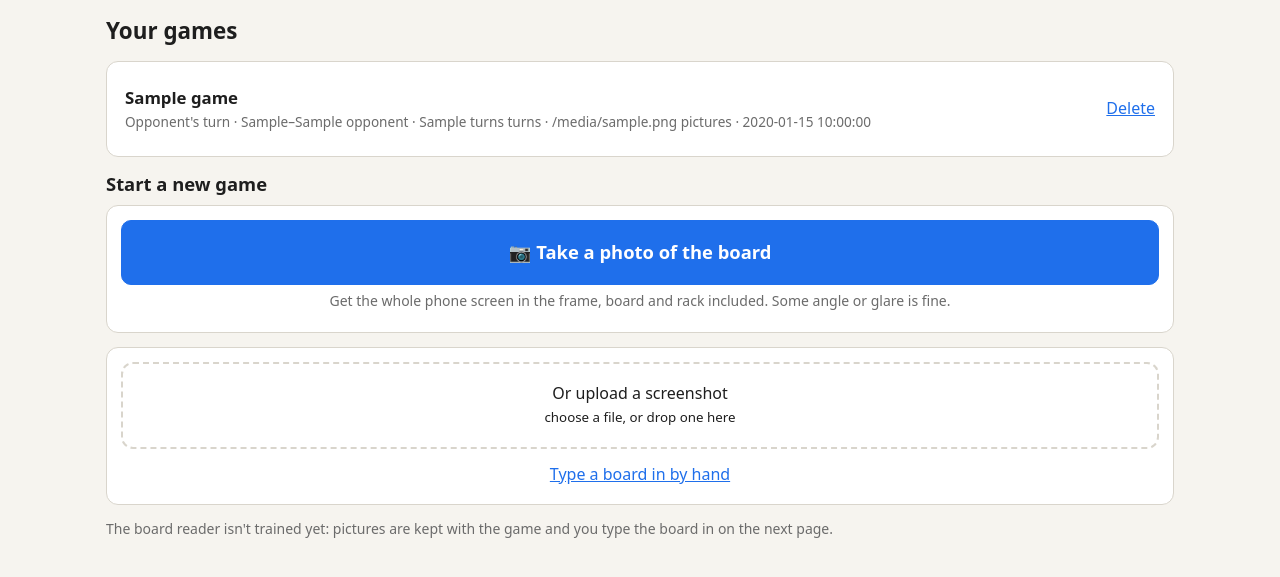
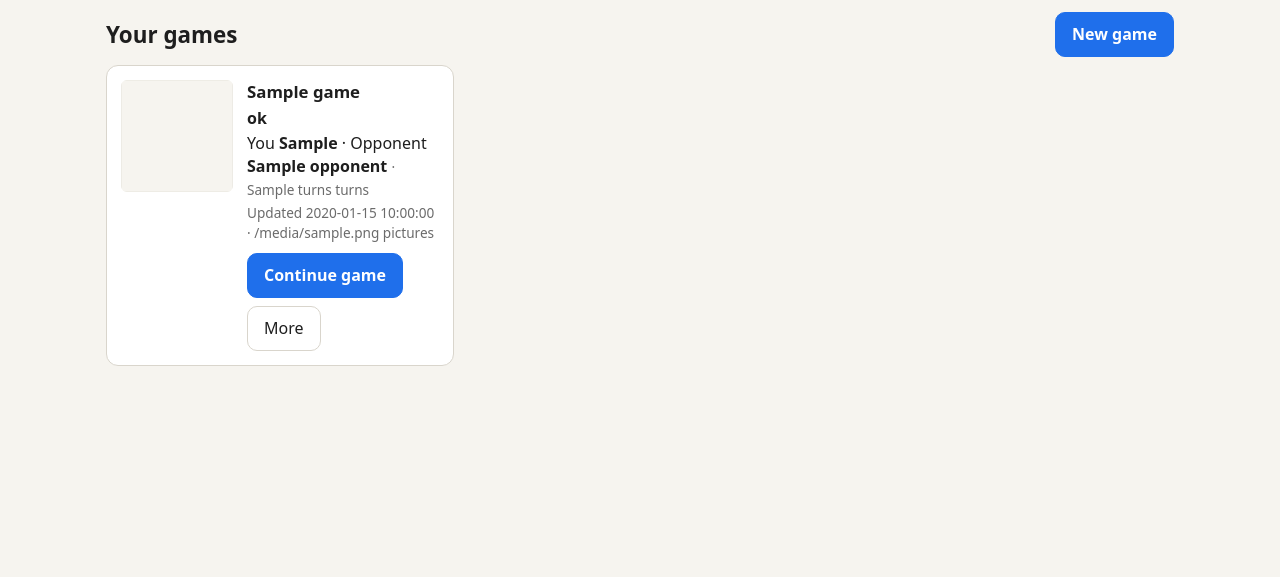
Before and after one commit to radmanesh/scrabble-bot, a Python web app: template src/wwf/web/templates/upload.html in a window 1280 px wide. Shown: the part 44-621 px from the top of the page. Run offline with Jinja, Linux system fonts and the light colour scheme; the template is opened without the code that fills it: most values are stand-ins (such as "Sample title", 1, 10 or a date in 2020).

Commit message:
Games page: cards with the saved board, scores, and New game beside the title
Each game is a card: a thumbnail of the saved board (not the latest picture, and
never a suggestion; unconfirmed tiles are dashed and hollow as well as lighter),
whether it is your turn or the opponent's, scores labelled You and Opponent,
last-updated time, and a Continue game button. Rename and Delete sit in a
secondary menu and Delete names the game. New game is beside the title and
offers Take a photo, Upload image and Enter board manually. The thumbnail is one
image for assistive technology rather than a cell per square.

No change to routes, stored data or solver behaviour.

Co-Authored-By: Claude Sonnet 5.5 <noreply@anthropic.com>

```diff
--- a/src/wwf/web/static/board.css
+++ b/src/wwf/web/static/board.css
@@ -234,3 +234,37 @@ dl.kv dd { margin: 0; font-family: ui-monospace, Menlo, monospace; }
 .turn-thumb { margin-left: auto; }
 .turn-thumb img { width: 36px; height: 36px; object-fit: cover; border-radius: 6px; border: 1px solid var(--line); vertical-align: middle; }
 .turn-log li { display: flex; flex-wrap: wrap; align-items: center; gap: 6px; }
+
+/* home: game cards */
+.sr-only { position: absolute; width: 1px; height: 1px; overflow: hidden; clip: rect(0 0 0 0); white-space: nowrap; }
+.page-head { display: flex; flex-wrap: wrap; align-items: center; justify-content: space-between; gap: 8px 16px; margin-bottom: 8px; }
+.page-head h1 { margin: 0; }
+.new-game[open] { flex: 1 1 100%; }
+.new-game > summary { list-style: none; cursor: pointer; text-align: center; }
+.new-game > summary::-webkit-details-marker { display: none; }
+.new-game-panel { margin-top: 12px; }
+.game-cards { list-style: none; margin: 0; padding: 0; display: grid; gap: 12px; grid-template-columns: 1fr; }
+@media (min-width: 720px) { .game-cards { grid-template-columns: repeat(2, 1fr); } }
+@media (min-width: 1040px) { .game-cards { grid-template-columns: repeat(3, 1fr); } }
+.game-card { display: flex; gap: 14px; margin: 0; align-items: flex-start; }
+.card-board { flex: 0 0 112px; }
+.card-body { flex: 1; min-width: 0; display: grid; gap: 2px; }
+.card-body p { margin: 0; }
+.game-name { font-size: 1.05rem; margin: 0; overflow-wrap: anywhere; }
+.game-status { font-weight: 700; }
+.game-status.mine { color: var(--accent); }
+.game-score { font-variant-numeric: tabular-nums; }
+.card-actions { display: flex; flex-wrap: wrap; gap: 8px; align-items: flex-start; margin-top: 8px; }
+.card-menu > summary { list-style: none; cursor: pointer; }
+.card-menu > summary::-webkit-details-marker { display: none; }
+.card-menu-body { margin-top: 8px; display: grid; gap: 8px; }
+.card-menu-body form { margin: 0; }
+button.link.danger { color: var(--err); }
+.board-preview { width: 100%; height: auto; display: block; border-radius: 6px; }
+.pv-frame { fill: var(--bg); stroke: var(--line); stroke-width: .08; }
+.pv-tile { fill: var(--tile); stroke: var(--tile-ink); stroke-width: .06; }
+.pv-draft { fill: none; stroke: var(--accent); stroke-width: .14; stroke-dasharray: .22 .16; }
+.pv-tw { fill: var(--tw); opacity: .55; } .pv-dw { fill: var(--dw); opacity: .55; }
+.pv-tl { fill: var(--tl); opacity: .55; } .pv-dl { fill: var(--dl); opacity: .55; }
+.pv-ctr { fill: var(--ctr); opacity: .55; }
+@media (max-width: 380px) { .game-card { flex-direction: column; } .card-board { flex-basis: auto; width: 140px; } }
--- /dev/null
+++ b/src/wwf/web/templates/_board_preview.html
@@ -0,0 +1,12 @@
+{# A thumbnail of a saved board. `g.preview` is 15 strings: "." empty, "c" confirmed tile, "d" tile
+   of the open turn that isn't confirmed yet. One image for assistive technology, not 225 cells.
+   Unconfirmed tiles are dashed and hollow as well as lighter, so colour is not the only cue. #}
+<svg class="board-preview" viewBox="0 0 15 15" role="img" aria-label="{{ g.summary }}"
+     xmlns="http://www.w3.org/2000/svg" focusable="false">
+  <rect width="15" height="15" class="pv-frame"/>
+  {% for row in g.preview %}{% set r = loop.index0 %}{% for ch in row %}{% set c = loop.index0 %}
+  {% if ch == "c" %}<rect x="{{ c }}.06" y="{{ r }}.06" width=".88" height=".88" rx=".14" class="pv-tile"/>
+  {% elif ch == "d" %}<rect x="{{ c }}.12" y="{{ r }}.12" width=".76" height=".76" rx=".14" class="pv-draft"/>
+  {% elif bonus[r][c] %}<rect x="{{ c }}.1" y="{{ r }}.1" width=".8" height=".8" rx=".14" class="pv-{{ bonus[r][c] }}"/>
+  {% endif %}{% endfor %}{% endfor %}
+</svg>
--- /dev/null
+++ b/src/wwf/web/templates/_new_game.html
@@ -0,0 +1,36 @@
+{# The three ways to start a game. On a computer the camera button opens a webcam viewfinder
+   (app.js); on a phone the capture attribute opens the camera app. #}
+<section class="card capture-card">
+  <form id="camera-form" class="image-form" action="/upload" method="post" enctype="multipart/form-data">
+    <input type="hidden" name="source" value="photo">
+    <label class="button primary big camera-button" id="camera-button">
+      <span aria-hidden="true">📷</span> Take a photo of the board
+      <input type="file" name="image" accept="image/*" capture="environment" class="file-hidden" required>
+    </label>
+    <noscript><button type="submit">Read board</button></noscript>
+  </form>
+
+  {% with stay=False %}{% include "_viewfinder.html" %}{% endwith %}
+
+  <p class="hint small">Get the whole phone screen in the frame, board and rack included. Some angle or glare is fine.</p>
+  <p class="progress" id="send-progress" role="status" hidden>Reading the board…</p>
+</section>
+
+<section class="card secondary-card">
+  <form id="file-form" class="image-form" action="/upload" method="post" enctype="multipart/form-data">
+    <input type="hidden" name="source" value="auto">
+    <label class="dropzone" id="dropzone">
+      <input type="file" name="image" accept="image/*" class="file-hidden" required>
+      <span class="dropzone-text">Upload image<br><small>a screenshot or photo: choose a file, or drop one here</small></span>
+    </label>
+    <noscript><button type="submit">Upload</button></noscript>
+  </form>
+  <form action="/new" method="post" class="inline-link">
+    <button type="submit" class="link">Enter board manually</button>
+  </form>
+</section>
+
+{% if not model_loaded %}
+<p class="hint small">The board reader isn't trained yet: pictures are kept with the game and you type the board
+  in on the next page.</p>
+{% endif %}
--- a/src/wwf/web/templates/upload.html
+++ b/src/wwf/web/templates/upload.html
@@ -1,73 +1,59 @@
 {% extends "base.html" %}
 {% block body_class %}page-upload{% endblock %}
 {% block content %}
+{% if error %}<div class="notice error" role="alert">{{ error }}</div>{% endif %}
+<div class="notice error" id="send-error" role="alert" hidden></div>
+
 {% if games %}
+<div class="page-head">
   <h1>Your games</h1>
-<section class="card games-card">
-  <ul class="games">
+  {# A details element opens without JavaScript; the choices drop down under the title. #}
+  <details class="new-game" id="new-game"{% if error %} open{% endif %}>
+    <summary class="button primary">New game</summary>
+    <div class="new-game-panel">
+      <p class="hint">Start from a photo of the game on your phone, an uploaded image, or by typing
+        the board in.</p>
+      {% include "_new_game.html" %}
+    </div>
+  </details>
+</div>
+
+<ul class="game-cards">
   {% for g in games %}
-    <li class="game-row">
-      <a class="game-link" href="/game/{{ g.id }}">
-        <span class="game-name">{{ g.name }}</span>
-        <span class="game-meta">
-          {% if not g.started %}Setting up{% else %}{{ "Your turn" if g.phase == "my_turn" else "Opponent's turn" }}
-          · {{ g.me }}–{{ g.opponent }} · {{ g.turns }} turn{{ "s" if g.turns != 1 }}{% endif %}
-          · {{ g.pictures }} picture{{ "s" if g.pictures != 1 }} · {{ g.updated }}
-        </span>
-      </a>
-      <form action="/game/{{ g.id }}/delete" method="post" data-confirm="Delete this game and its history?">
-        <button type="submit" class="link" aria-label="Delete {{ g.name }}">Delete</button>
+  <li class="game-card card">
+    <div class="card-board">{% include "_board_preview.html" %}</div>
+    <div class="card-body">
+      <h2 class="game-name">{{ g.name }}</h2>
+      <p class="game-status {{ 'mine' if g.status == 'Your turn' else '' }}">{{ g.status }}</p>
+      {% if g.started %}
+      <p class="game-score">You <b>{{ g.me }}</b> · Opponent <b>{{ g.opponent }}</b>
+        <span class="game-meta">· {{ g.turns }} turn{{ "s" if g.turns != 1 }}</span></p>
+      {% endif %}
+      <p class="game-meta">Updated {{ g.updated }}{% if g.pictures %} · {{ g.pictures }} picture{{ "s" if g.pictures != 1 }}{% endif %}</p>
+      <div class="card-actions">
+        <a class="button primary" href="/game/{{ g.id }}">Continue game<span class="sr-only">: {{ g.name }}</span></a>
+        <details class="card-menu">
+          <summary class="button" aria-label="More actions for {{ g.name }}">More</summary>
+          <div class="card-menu-body">
+            <form action="/game/{{ g.id }}/rename" method="post" class="inline-form">
+              <input name="name" value="{{ g.name }}" maxlength="60" required aria-label="New name for {{ g.name }}">
+              <button type="submit">Rename</button>
             </form>
+            <form action="/game/{{ g.id }}/delete" method="post"
+                  data-confirm="Delete “{{ g.name }}” with its history and pictures? This can't be undone.">
+              <button type="submit" class="link danger">Delete “{{ g.name }}”</button>
+            </form>
+          </div>
+        </details>
+      </div>
+    </div>
   </li>
   {% endfor %}
 </ul>
-</section>
-<h2>Start a new game</h2>
 {% else %}
 <h1>Start a game</h1>
 <p class="hint">Take a picture of the game on your phone. The board is read from it, you check it,
   and from then on every turn is added to the game.</p>
+{% include "_new_game.html" %}
 {% endif %}
-
-{% if error %}<div class="notice error" role="alert">{{ error }}</div>{% endif %}
-<div class="notice error" id="send-error" role="alert" hidden></div>
-
-{# Main way in: the camera. On phones the capture attribute opens the camera app directly. #}
-<section class="card capture-card">
-  <form id="camera-form" class="image-form" action="/upload" method="post" enctype="multipart/form-data">
-    <input type="hidden" name="source" value="photo">
-    <label class="button primary big camera-button" id="camera-button">
-      <span aria-hidden="true">📷</span> Take a photo of the board
-      <input type="file" name="image" accept="image/*" capture="environment" class="file-hidden" required>
-    </label>
-    <noscript><button type="submit">Read board</button></noscript>
-  </form>
-
-  {% with stay=False %}{% include "_viewfinder.html" %}{% endwith %}
-
-  <p class="hint small">Get the whole phone screen in the frame, board and rack included. Some angle or glare is fine.</p>
-  <p class="progress" id="send-progress" role="status" hidden>Reading the board…</p>
-</section>
-
-{# Second way in: an existing screenshot or photo from the device. #}
-<section class="card secondary-card">
-  <form id="file-form" class="image-form" action="/upload" method="post" enctype="multipart/form-data">
-    <input type="hidden" name="source" value="auto">
-    <label class="dropzone" id="dropzone">
-      <input type="file" name="image" accept="image/*" class="file-hidden" required>
-      <span class="dropzone-text">Or upload a screenshot<br><small>choose a file, or drop one here</small></span>
-    </label>
-    <noscript><button type="submit">Upload</button></noscript>
-  </form>
-  <form action="/new" method="post" class="inline-link">
-    <button type="submit" class="link">Type a board in by hand</button>
-  </form>
-</section>
-
-{% if not model_loaded %}
-<p class="hint small">The board reader isn't trained yet: pictures are kept with the game and you type the board
-  in on the next page.</p>
-{% endif %}
-
-
 {% endblock %}
```
Also changed, not shown: src/wwf/api/routes_web.py (+31 -0 lines), tests/api/test_web.py (+56 -0 lines). Lines whose indentation alone changed are shown as unchanged.
